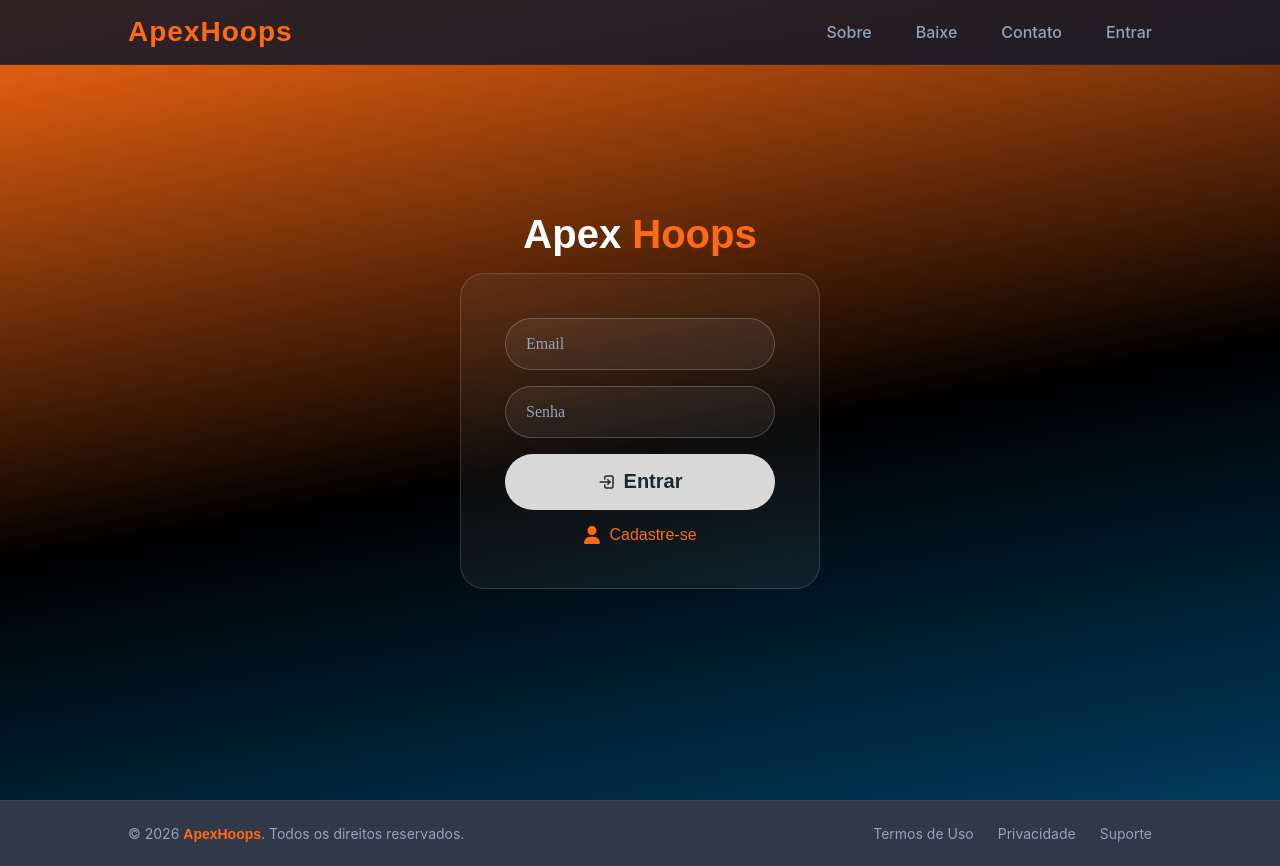
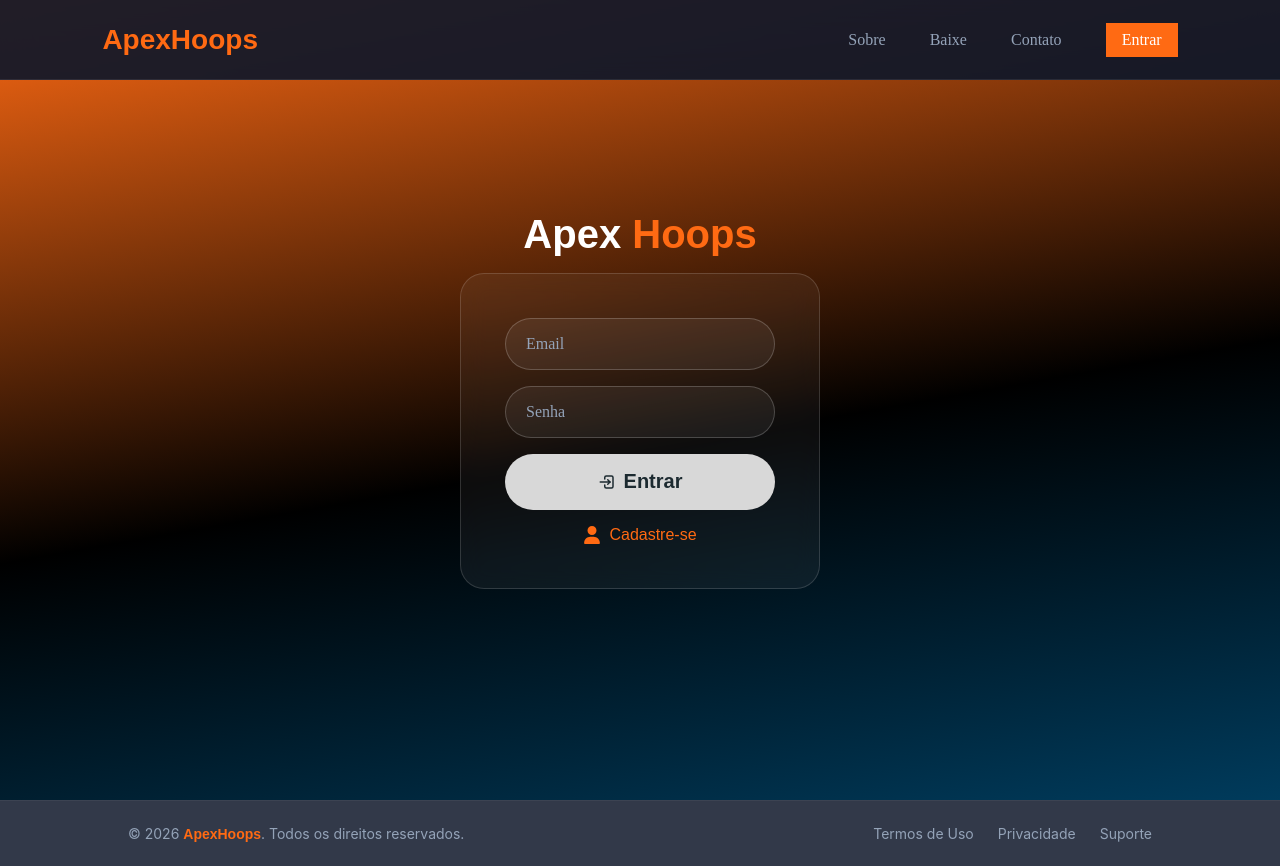
Before and after one commit to Theo-Souza-Parreira/apexhoops, a React (Vite) app in the folder web/: page /login in a window 1280 px wide. Built offline with nearby package versions, Linux system fonts and the light colour scheme.

Commit message:
Leve estilização do Menu; concerto de erros de navegação (Cadastro)

```diff
--- a/web/src/components/Header.module.css
+++ b/web/src/components/Header.module.css
@@ -2,73 +2,99 @@
     position: fixed;
     top: 0;
     left: 0;
+
     width: 100%;
-    /* Usando sua variável de espaçamento */
-    padding: var(--spacing-md) 10%;
-    /* Cor --background-primary (#0f172a) com 85% de opacidade */
-    background: rgba(15, 23, 42, 0.85);
-    /* Efeito de desfoque no fundo (Glassmorphism) */
-    backdrop-filter: blur(10px);
-    -webkit-backdrop-filter: blur(10px);
+    height: 80px;
+
     display: flex;
     justify-content: space-between;
     align-items: center;
-    z-index: 100;
-    /* Linha sutil para separar o header do resto do app */
-    border-bottom: 1px solid rgba(255, 255, 255, 0.05);
-    transition: all 0.3s ease;
+
+    padding: 0 8%;
+
+    background: rgba(15, 23, 42, 0.92);
+    backdrop-filter: blur(16px);
+    -webkit-backdrop-filter: blur(16px);
+
+    border-bottom: 1px solid rgba(255, 255, 255, 0.08);
+    z-index: 1000;
 }
 
 .logo {
+    text-decoration: none;
+    font-family: var(--font-logo);
     font-size: var(--text-gg);
-    font-family: var(--font-logo);
+    font-weight: var(--weight-bold);
     color: var(--color-primary);
-    font-weight: var(--weight-bold);
-    text-decoration: none;
-    letter-spacing: 1px;
-    transition: text-shadow 0.3s ease;
+
+    transition: 0.3s ease;
 }
 
-/* Brilho sutil na logo ao passar o mouse */
 .logo:hover {
-    text-shadow: 0 0 10px rgba(255, 106, 19, 0.4);
+    transform: scale(1.03);
+    text-shadow: 0 0 12px rgba(255, 106, 19, 0.4);
 }
 
-/* Adicione esta classe ao container dos links <a> na sua tag <nav> */
 .navbar {
     display: flex;
     align-items: center;
-    gap: var(--spacing-g); /* Substitui o margin-left solto */
+    gap: var(--spacing-g);
 }
 
 .navbar a {
     position: relative;
+
+    text-decoration: none;
+    color: var(--text-secondary);
     font-size: var(--text-m);
-    color: var(--text-secondary); /* Começa mais discreto (cinza) */
-    font-family: var(--font-primary);
     font-weight: var(--weight-medium);
-    text-decoration: none;
-    transition: color 0.3s ease;
+
+    transition: color 0.25s ease;
 }
 
-/* Fica branco (destaque) ao passar o mouse */
 .navbar a:hover {
     color: var(--text-primary);
 }
 
-.navbar a::before {
+.navbar a::after {
     content: "";
+
     position: absolute;
-    top: 100%;
-    left: 0;
+    left: 50%;
+    bottom: calc(var(--spacing-sm) * -1);
+
     width: 0;
     height: 2px;
-    background: var(--color-primary); /* Barra na cor laranja primária */
-    transition: width 0.3s ease;
-    margin-top: 4px; /* Dá um leve respiro entre o texto e a linha */
-    border-radius: 2px; /* Deixa as pontas da linha arredondadas */
+
+    background: var(--color-primary);
+    border-radius: 999px;
+
+    transform: translateX(-50%);
+    transition: width 0.25s ease;
 }
 
-.navbar a:hover::before {
+.navbar a:hover::after {
     width: 100%;
 }
+
+/* Destaque para o botão Entrar */
+.loginButton {
+    padding: var(--spacing-sm) var(--spacing-md);
+
+    background: var(--color-primary);
+    color: var(--text-primary) !important;
+
+    border-radius: var(--radius-full);
+    font-weight: var(--weight-semibold);
+
+    transition: transform 0.25s ease, opacity 0.25s ease;
+}
+
+.loginButton::after {
+    display: none;
+}
+
+.loginButton:hover {
+    transform: translateY(-2px);
+    opacity: 0.9;
+}
--- a/web/src/components/Header.tsx
+++ b/web/src/components/Header.tsx
@@ -1,18 +1,20 @@
   import styles from './Header.module.css'
+  import { Link } from "react-router-dom";
 
   function Header() {
     return (
       <header className={styles.header}>
-        <a href="/" className={styles.logo}> ApexHoops </a>
+        <Link to="/" className={styles.logo}>ApexHoops</Link>
 
         <nav className={styles.navbar}>
+          <Link to="/">Sobre</Link>
+          <Link to="/">Baixe</Link>
+          <Link to="/contato">Contato</Link>
+          <Link to="/login" className={styles.loginButton}>
+            Entrar
+          </Link>
+        </nav>
 
-          <a href="/">Sobre</a>
-          <a href="/">Baixe</a>
-          <a href="contato">Contato</a>
-          <a href="login">Entrar</a>
-
-        </nav>
       </header>
     )
   }
--- a/web/src/pages/Cadastro.tsx
+++ b/web/src/pages/Cadastro.tsx
@@ -49,7 +49,7 @@ export function Cadastro() {
     }
 
     const voltar = () => {
-        navegacao('login')
+        navegacao('/login')
     }
 
     return (
@@ -95,6 +95,7 @@ export function Cadastro() {
                 </button>
 
                 <button
+                    type='button'
                     className={estilos.novoUsuario}
                     onClick={voltar}
                 >
--- a/web/src/pages/Home.module.css
+++ b/web/src/pages/Home.module.css
@@ -7,7 +7,7 @@
 
 /* PRIMEIRA SEÇÃO (Antigo .conteiner) */
 .banner{
-    margin-top: 60px;
+    margin-top: 80px;
     width: 100%;
     min-height: 80vh;
     display: flex;
--- a/web/src/pages/Login.tsx
+++ b/web/src/pages/Login.tsx
@@ -48,7 +48,7 @@ export function Login(){
     }
 
     const novoUsuario = ()=>{
-        navegacao('cadastro')
+        navegacao('/cadastrar')
     }
 
     return(
@@ -87,6 +87,7 @@ export function Login(){
                 </button>
 
                 <button
+                    type='button'
                     className={estilos.novoUsuario}
                     onClick={novoUsuario}
                 >
--- a/web/src/routes/Index.tsx
+++ b/web/src/routes/Index.tsx
@@ -14,7 +14,7 @@ function AppRoutes() {
           <Route path='/' element={<Home />} />
           <Route path='contato' element={<Contato />} />
           <Route path='login' element={<Login />} />
-          <Route path='cadastro' element={<Cadastro />} />
+          <Route path='cadastrar' element={<Cadastro />} />
         </Route>
 
       </Routes>
```
